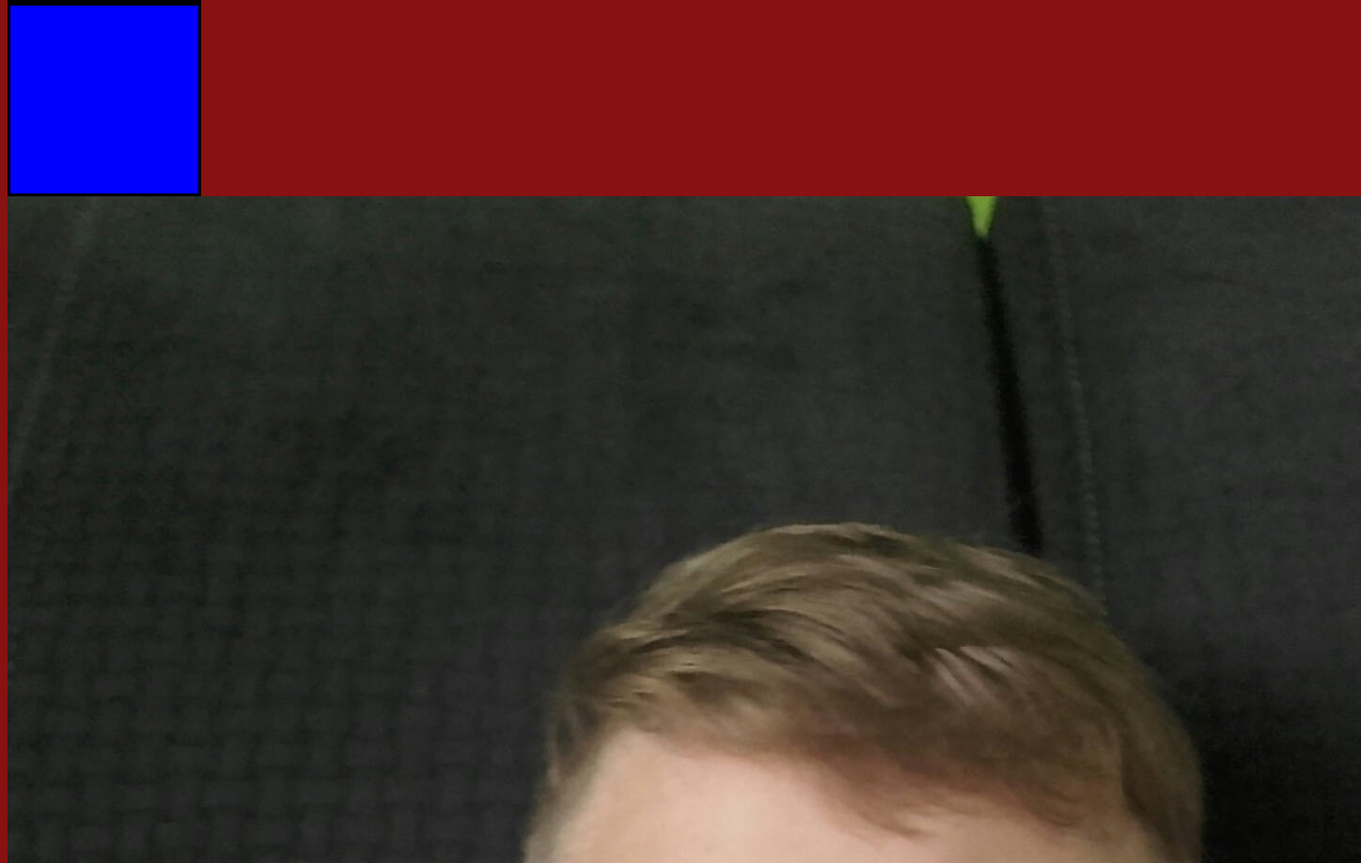
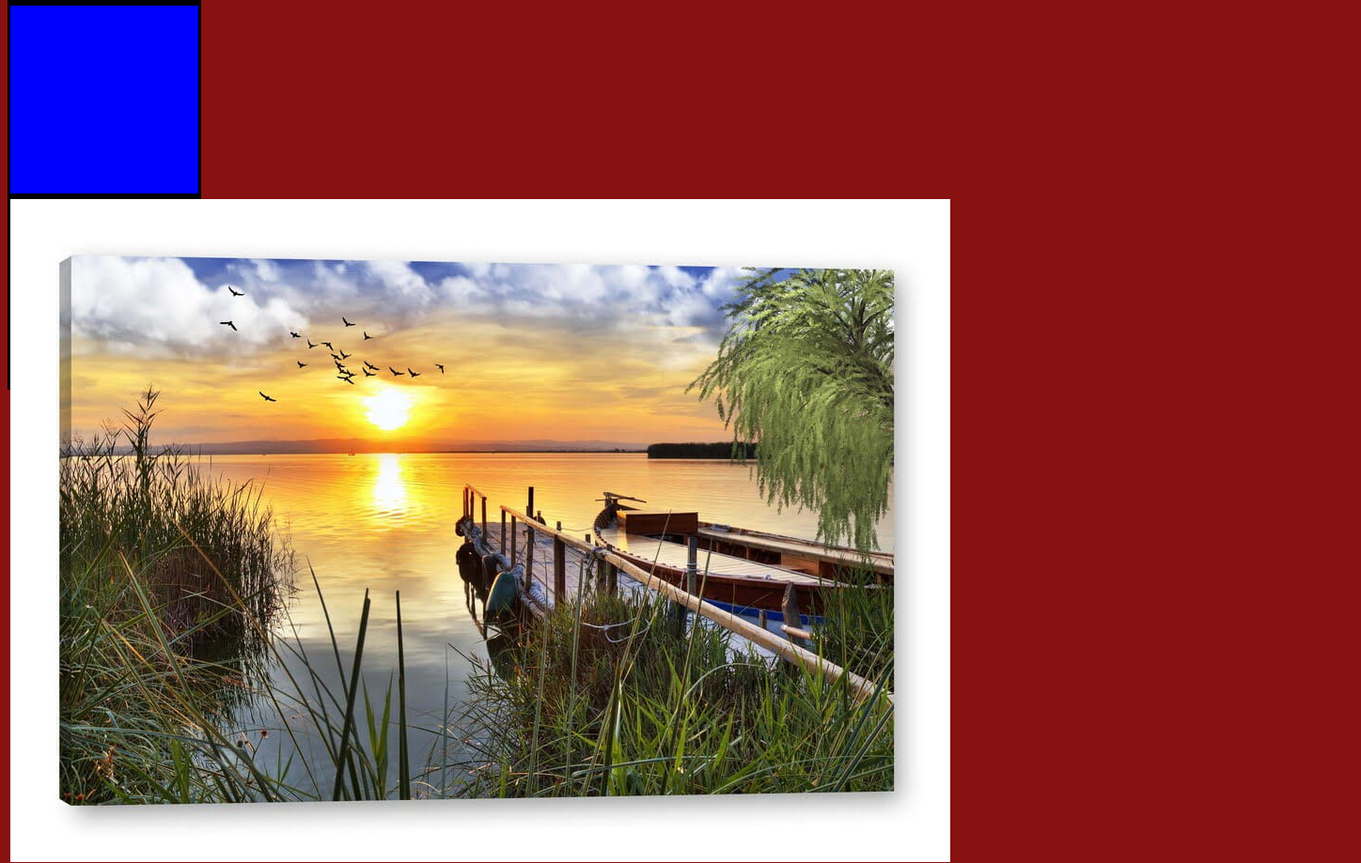
Before and after one commit to Tiwit27/www1, a plain HTML site: page index.html in a window 1280 px wide. Shown: the part 623-1542 px from the top of the page at 94% size, 1448 px wide, since content can reach past the window. Drawn offline with Linux system fonts and the light colour scheme.

Commit message:
Zmiana obrazka

```diff
--- a/index.html
+++ b/index.html
@@ -11,8 +11,6 @@
         <div></div>
         <div></div>
         <div></div>
-        <!--test-->
-        <img src="./lil_piofczyk.jpg" alt="" />
-        <div class="2"></div>
+        <div><img src="obraz.jpg" alt=""></div>
     </body>
 </html>
```
Also changed, not shown: lil_piofczyk.jpg (deleted), obraz.jpg (added).
